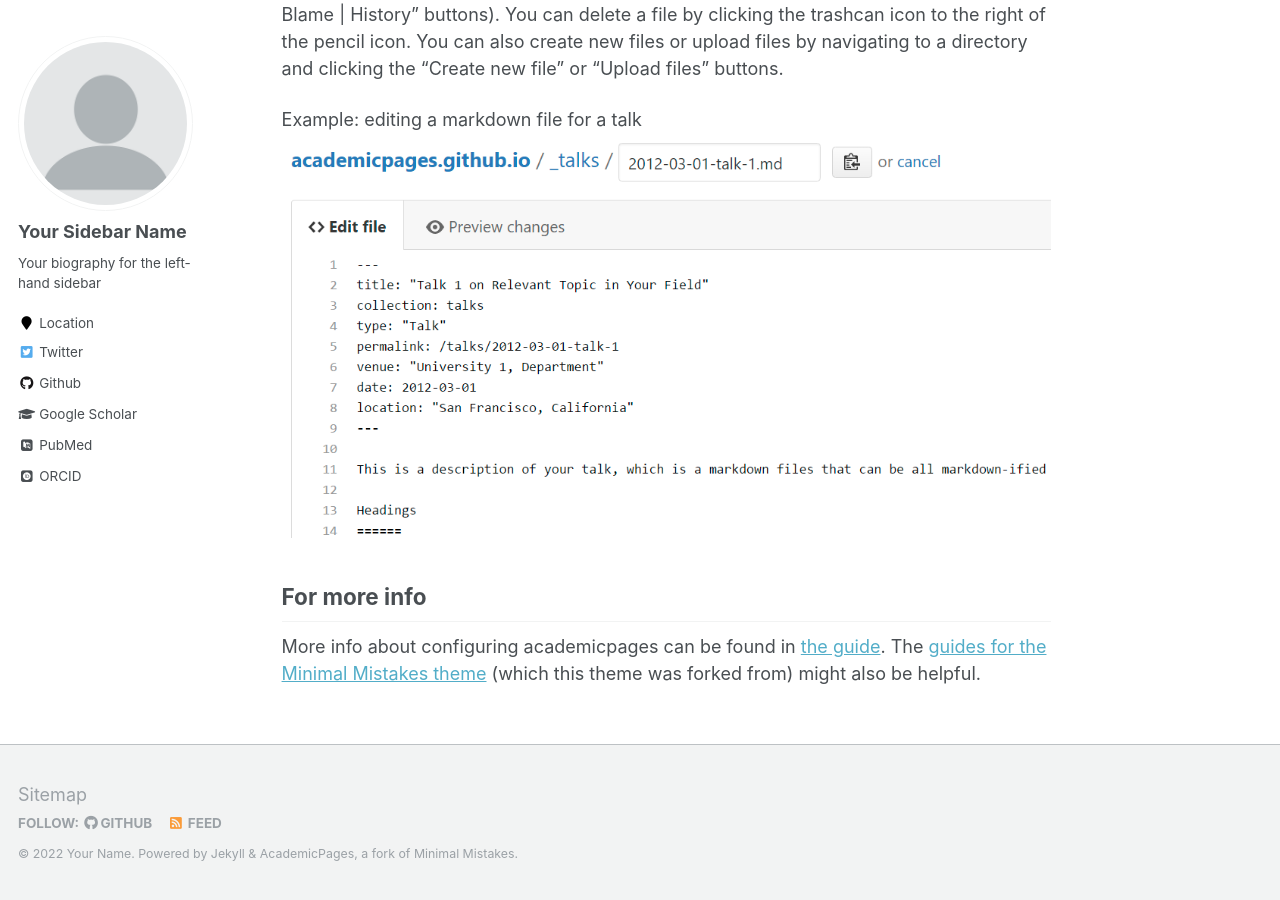
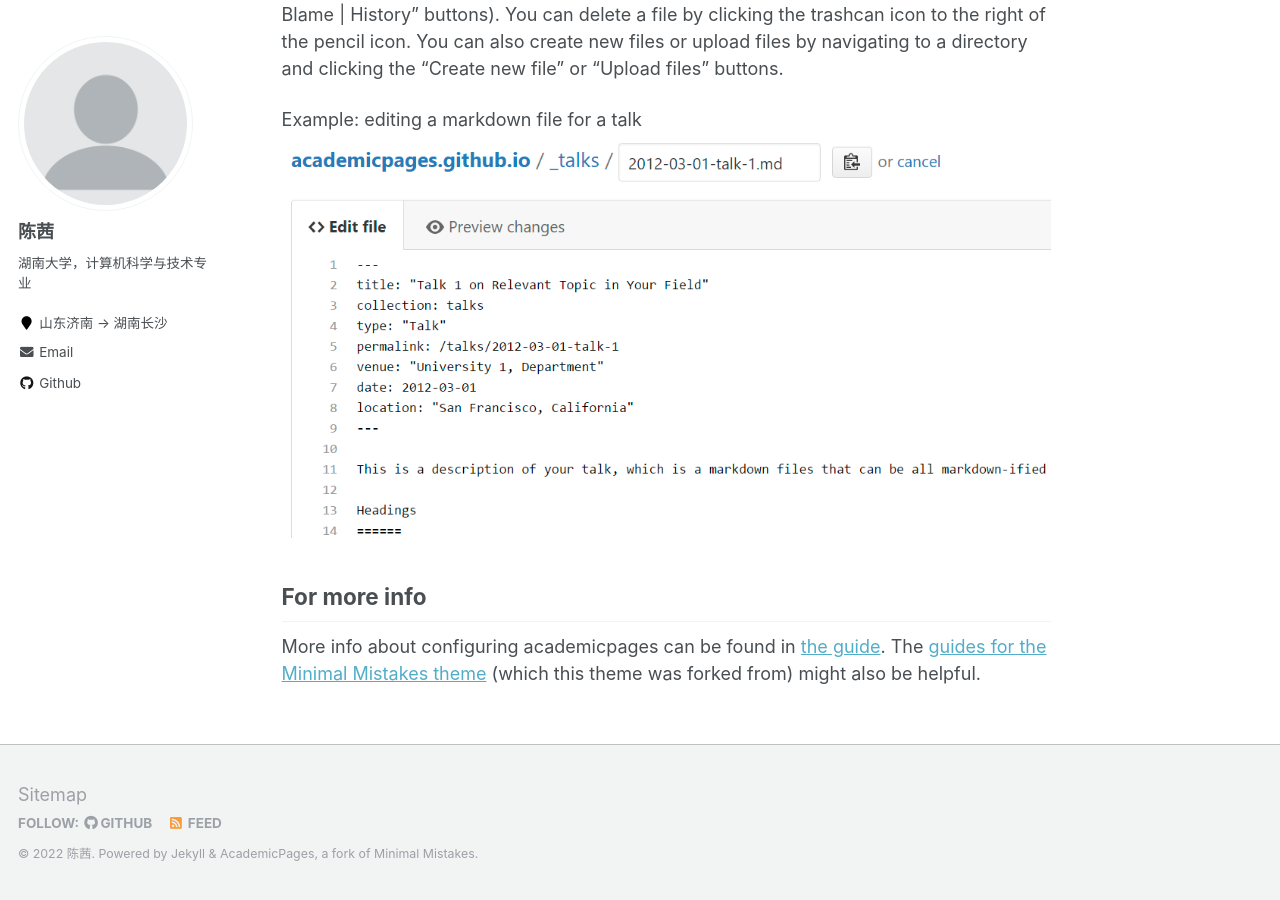
Before and after one commit to RubiaCx/RubiaCx.github.io, a Jekyll site: the page built from _pages/about.md, in a window 1280 px wide and 900 px high, scrolled down 2463 px. Built offline with Jekyll 4.4.1, drawn with Linux system fonts in a browser that asks for light colours; some web fonts are replaced; some of the changed text lies outside the part shown.

Commit message:
Update _config.yml

```diff
--- a/_config.yml
+++ b/_config.yml
@@ -1,19 +1,14 @@
-# Welcome to Jekyll!
-#
-# This config file is meant for settings that affect your entire site, values
-# which you are expected to set up once and rarely need to edit after that.
-# For technical reasons, this file is *NOT* reloaded automatically when you use
-# `jekyll serve`. If you change this file, please restart the server process.
+# 主页侧边栏信息编辑
 
 # Site Settings
 locale                   : "en-US"
-title                    : "Your Name / Site Title"
+title                    : "Xi Chen"
 title_separator          : "-"
-name                     : &name "Your Name"
-description              : &description "personal description"
-url                      : https://academicpages.github.io # the base hostname & protocol for your site e.g. "https://mmistakes.github.io"
+name                     : &name "陈茜"
+description              : &description "湖南大学，计算机科学与技术专业"
+url                      : https://rubiacx.github.io/ # the base hostname & protocol for your site e.g. "https://mmistakes.github.io"
 baseurl                  : "" # the subpath of your site, e.g. "/blog"
-repository               : "academicpages/academicpages.github.io"
+repository               : "RubiaCx/RubiaCx.github.io"
 teaser                   :  # filename of teaser fallback teaser image placed in /images/, .e.g. "500x300.png"
 breadcrumbs              : false # true, false (default)
 words_per_minute         : 160
@@ -80,14 +75,14 @@ analytics:
 
 # Site Author
 author:
-  name             : "Your Sidebar Name"
+  name             : "陈茜"
   avatar           : "profile.png"
-  bio              : "Your biography for the left-hand sidebar"
-  location         : "Location"
+  bio              : "湖南大学，计算机科学与技术专业"
+  location         : "山东济南 -> 湖南长沙"
   employer         :
-  pubmed           : "https://www.ncbi.nlm.nih.gov/pubmed/?term=john+snow"
-  googlescholar    : "http://yourfullgooglescholarurl.com"
-  email            :
+  pubmed           : # "https://www.ncbi.nlm.nih.gov/pubmed/?term=john+snow"
+  googlescholar    :
+  email            : "chenxi19@hnu.edu.cn"
   researchgate     :  # example: "https://www.researchgate.net/profile/yourprofile"
   uri              :
   bitbucket        :
@@ -96,20 +91,20 @@ author:
   flickr           :
   facebook         :
   foursquare       :
-  github           : "academicpages"
+  github           : "https://github.com/RubiaCx"
   google_plus      :
   keybase          :
   instagram        :
   impactstory      : #"https://profiles.impactstory.org/u/xxxx-xxxx-xxxx-xxxx"
   lastfm           :
   linkedin         :
-  orcid            : "http://orcid.org/yourorcidurl"
+  orcid            : #"http://orcid.org/yourorcidurl"
   pinterest        :
   soundcloud       :
   stackoverflow    : # http://stackoverflow.com/users/123456/username
   steam            :
   tumblr           :
-  twitter          : "replacethistwitterhandle"
+  twitter          : #"replacethistwitterhandle"
   vine             :
   weibo            :
   xing             :
```
